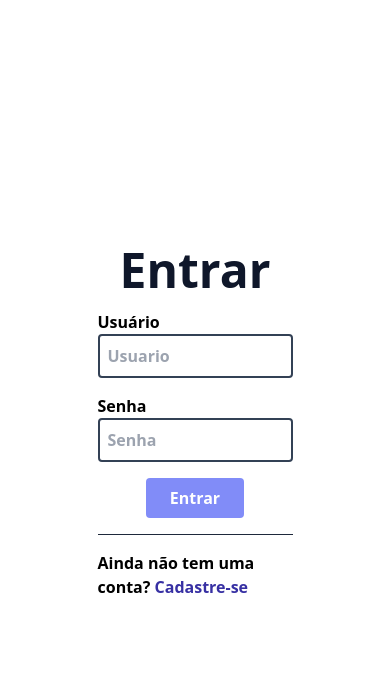
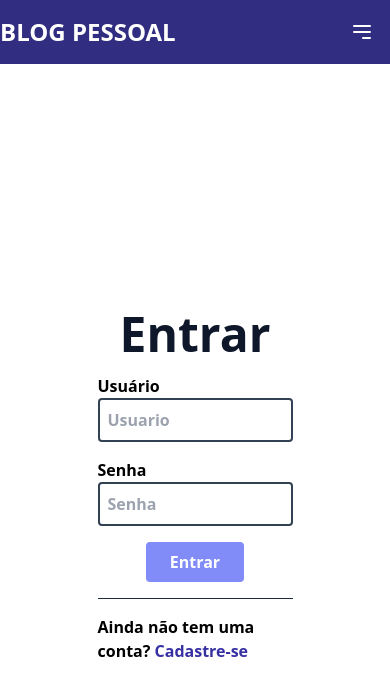
Before and after one commit to AlanEduardoCruz/blog-pessoal-front, a React (Vite) app: page / in a window 390 px wide. Shown: the top 696 px of the page. Built offline with nearby package versions, Linux system fonts and the light colour scheme; no server answers.

Commit message:
Tornando menu responsivo

```diff
--- a/src/components/navbar/NavBar.tsx
+++ b/src/components/navbar/NavBar.tsx
@@ -1,44 +1,63 @@
-import { useContext } from 'react'
-import { Link, useNavigate } from 'react-router-dom'
-import { AuthContext } from '../../contexts/AuthContext'
-
+import { useContext, useState } from 'react';
+import { Link, useNavigate } from 'react-router-dom';
+import { AuthContext } from '../../contexts/AuthContext';
 
 function Navbar() {
-  let navigate = useNavigate()
-
-    const { usuario, handleLogout } = useContext(AuthContext)
+    let navigate = useNavigate();
+    const { usuario, handleLogout } = useContext(AuthContext);
+    const [menuAberto, setMenuAberto] = useState(false);
 
     function logout() {
-        handleLogout()
-        alert('Usuário deslogado com sucesso')
-        navigate('/login')
+        handleLogout();
+        alert('Usuário deslogado com sucesso');
+        navigate('/login');
     }
 
-    let navbarComponent
-
-    if(usuario.token !== "") {
-      navbarComponent = (
-        <div className='w-full bg-indigo-900 text-white flex justify-center py-4'>
-          <div className="container flex justify-between text-lg">
+    return (
+        <div className='bg-indigo-900 text-white'>
+            <div className='container mx-auto flex justify-between items-center py-4'>
                 <Link to='/home' className='text-2xl font-bold uppercase'>Blog Pessoal</Link>
 
-            <div className='flex gap-4'>
+                <div className='flex items-center'>
+                    <button
+                        className='md:hidden text-xl mr-4 focus:outline-none'
+                        onClick={() => setMenuAberto(!menuAberto)}
+                    >
+                        <svg
+                            xmlns='http://www.w3.org/2000/svg'
+                            className='h-6 w-6'
+                            fill='none'
+                            viewBox='0 0 24 24'
+                            stroke='currentColor'
+                        >
+                            <path
+                                strokeLinecap='round'
+                                strokeLinejoin='round'
+                                strokeWidth={2}
+                                d='M4 6h16M4 12h16m-7 6h7'
+                            />
+                        </svg>
+                    </button>
+
+                    <div
+                        className={`${
+                            menuAberto ? 'block' : 'hidden'
+                        } md:flex md:items-center md:space-x-4`}
+                    >
                         <Link to='/postagens' className='hover:underline'>Postagens</Link>
+                        <br/>
                         <Link to='/temas' className='hover:underline'>Temas</Link>
+                        <br/>
                         <Link to='/cadastroTema' className='hover:underline'>Cadastrar tema</Link>
+                        <br/>
                         <Link to='/perfil' className='hover:underline'>Perfil</Link>
+                        <br/>
                         <Link to='' onClick={logout} className='hover:underline'>Sair</Link>
                     </div>
                 </div>
             </div>
-      )
+        </div>
+    );
 }
 
-  return (
-    <>
-      {navbarComponent}
-    </>
-  )
-}
-
-export default Navbar
+export default Navbar;
```
Lines whose indentation alone changed are shown as unchanged.
